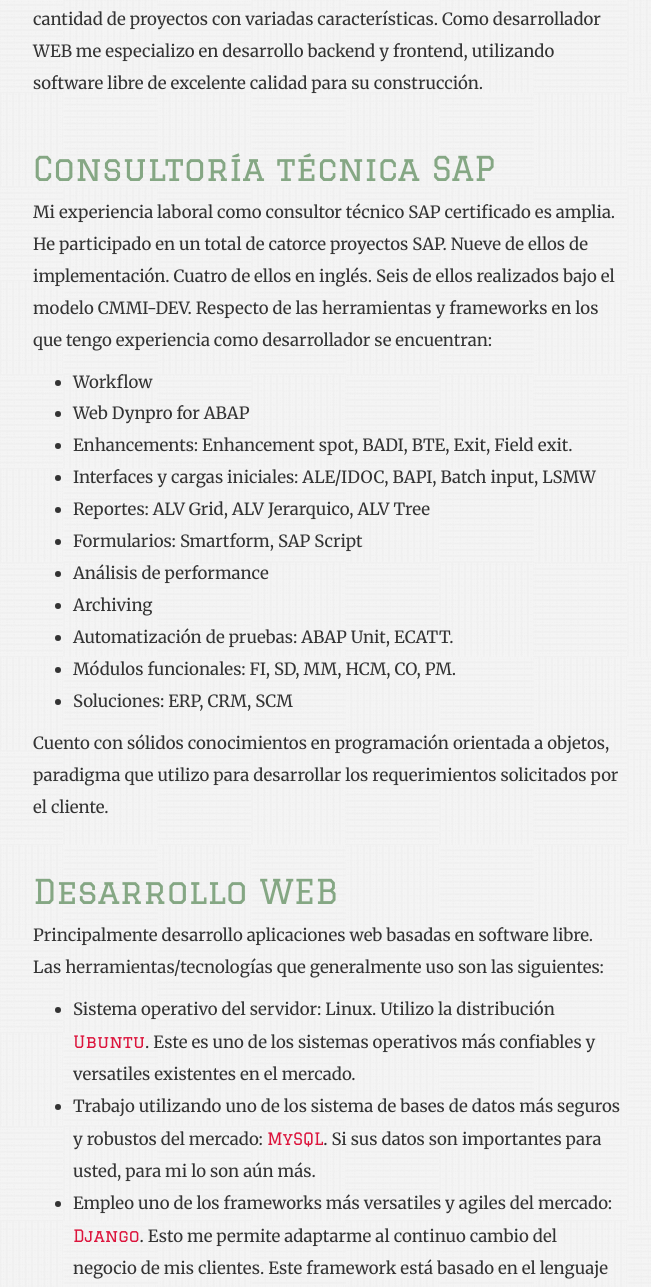
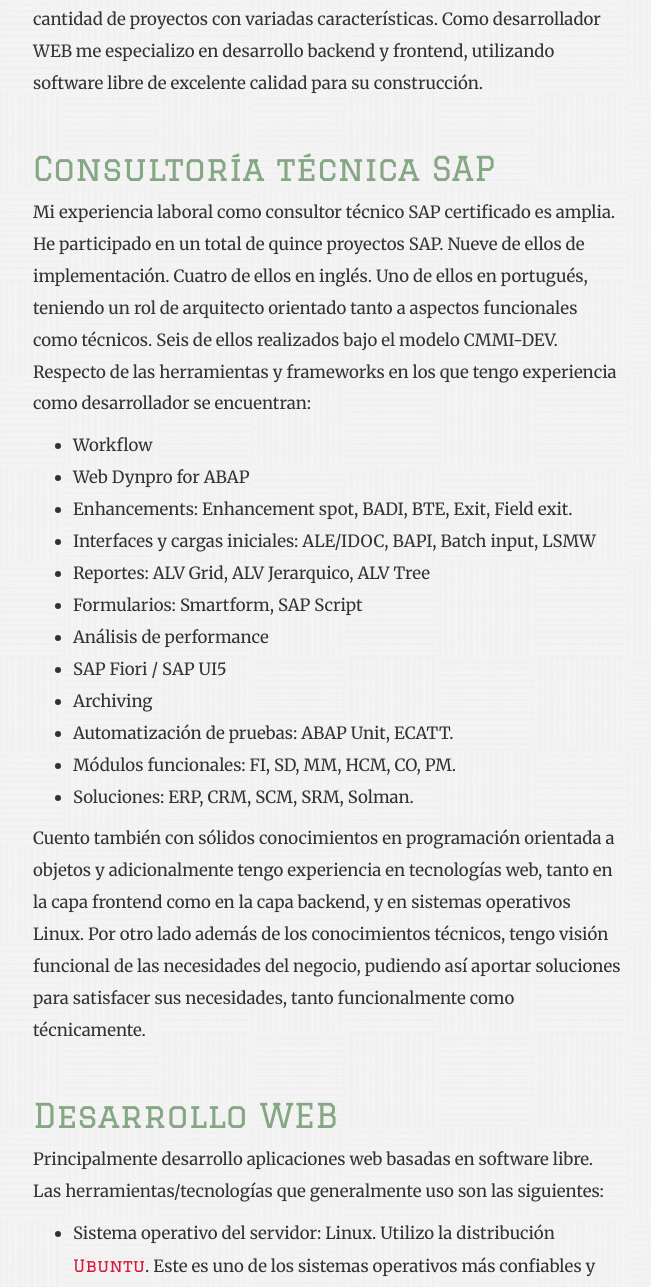
Before and after one commit to sebasgoldberg/jsg, a Django app: page / in a window 1280 px wide. Shown: the part 471-1758 px from the top of the page, without its empty margins (313-964 px from the left). Run offline with Django 3.2, Linux system fonts and the light colour scheme; some libraries are stand-ins or nearby versions.

Commit message:
Actualización.

```diff
--- a/default/templates/default/index.html
+++ b/default/templates/default/index.html
@@ -25,7 +25,7 @@
 <div class='articulo'>
 	<a id='sap'><h3>Consultoría técnica SAP</h3></a>
 	<p>
-		Mi experiencia laboral como consultor técnico SAP certificado es amplia. He participado en un total de catorce proyectos SAP. Nueve de ellos de implementación. Cuatro de ellos en inglés. Seis de ellos realizados bajo el modelo CMMI-DEV.
+        Mi experiencia laboral como consultor técnico SAP certificado es amplia. He participado en un total de quince proyectos SAP. Nueve de ellos de implementación. Cuatro de ellos en inglés. Uno de ellos en portugués, teniendo un rol de arquitecto orientado tanto a aspectos funcionales como técnicos. Seis de ellos realizados bajo el modelo CMMI-DEV.
 		Respecto de las herramientas y frameworks en los que tengo experiencia como desarrollador se encuentran:
 		<ul>
 		<li>Workflow</li>
@@ -35,12 +35,14 @@
 		<li>Reportes: ALV Grid, ALV Jerarquico, ALV Tree</li>
 		<li>Formularios: Smartform, SAP Script</li>
 		<li>Análisis de performance</li>
+		<li>SAP Fiori / SAP UI5</li>
 		<li>Archiving</li>
 		<li>Automatización de pruebas: ABAP Unit, ECATT.</li>
 		<li>Módulos funcionales: FI, SD, MM, HCM, CO, PM.</li>
-		<li>Soluciones: ERP, CRM, SCM</li>
+		<li>Soluciones: ERP, CRM, SCM, SRM, Solman.</li>
 		</ul>
-		Cuento con sólidos conocimientos en programación orientada a objetos, paradigma que utilizo para desarrollar los requerimientos solicitados por el cliente.
+        Cuento también con sólidos conocimientos en programación orientada a objetos y adicionalmente tengo experiencia en tecnologías web, tanto en la capa frontend como en la capa backend, y en sistemas operativos Linux.
+        Por otro lado además de los conocimientos técnicos, tengo visión funcional de las necesidades del negocio, pudiendo así aportar soluciones para satisfacer sus necesidades, tanto funcionalmente como técnicamente.
 	</p>
 </div>
 
```
